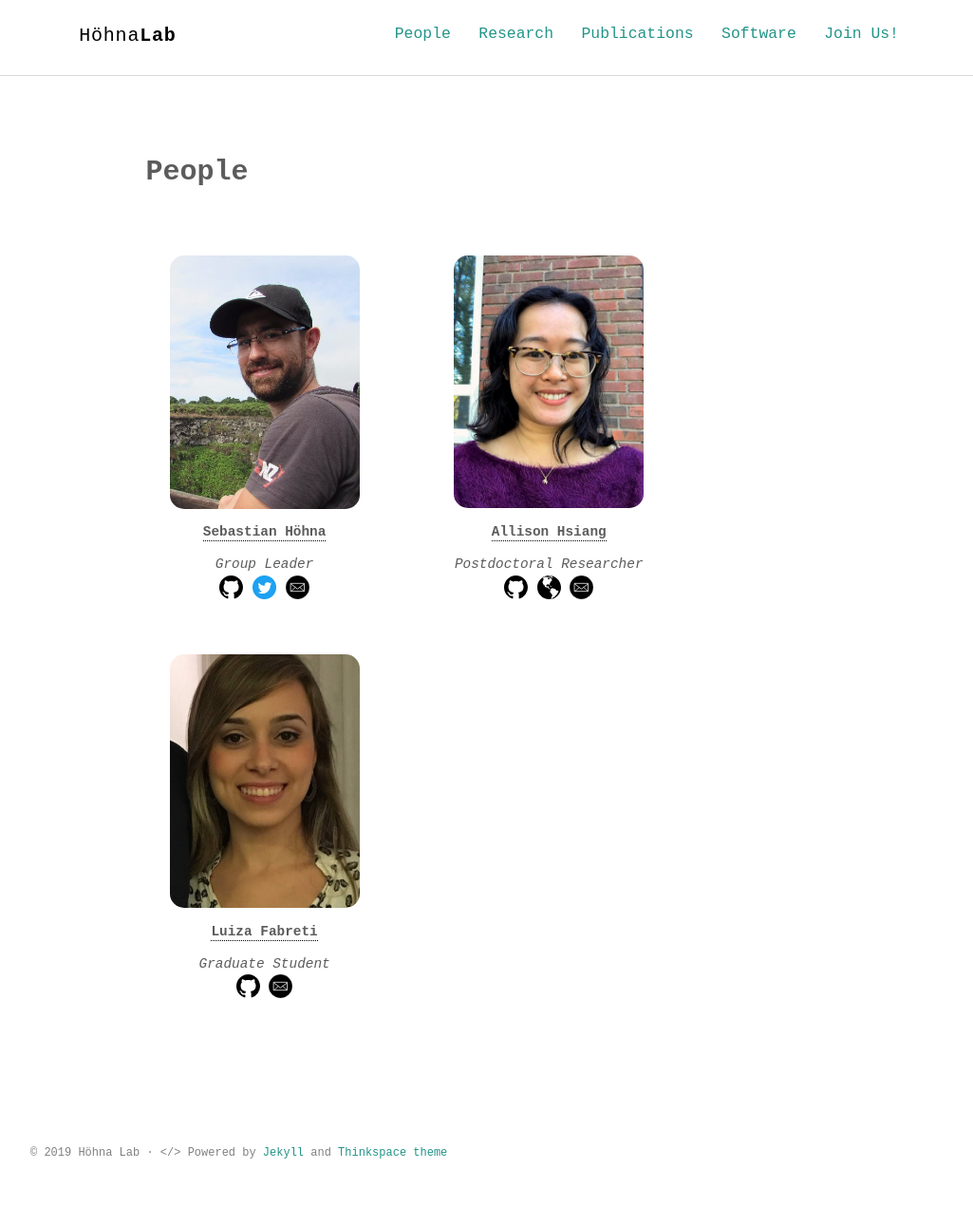
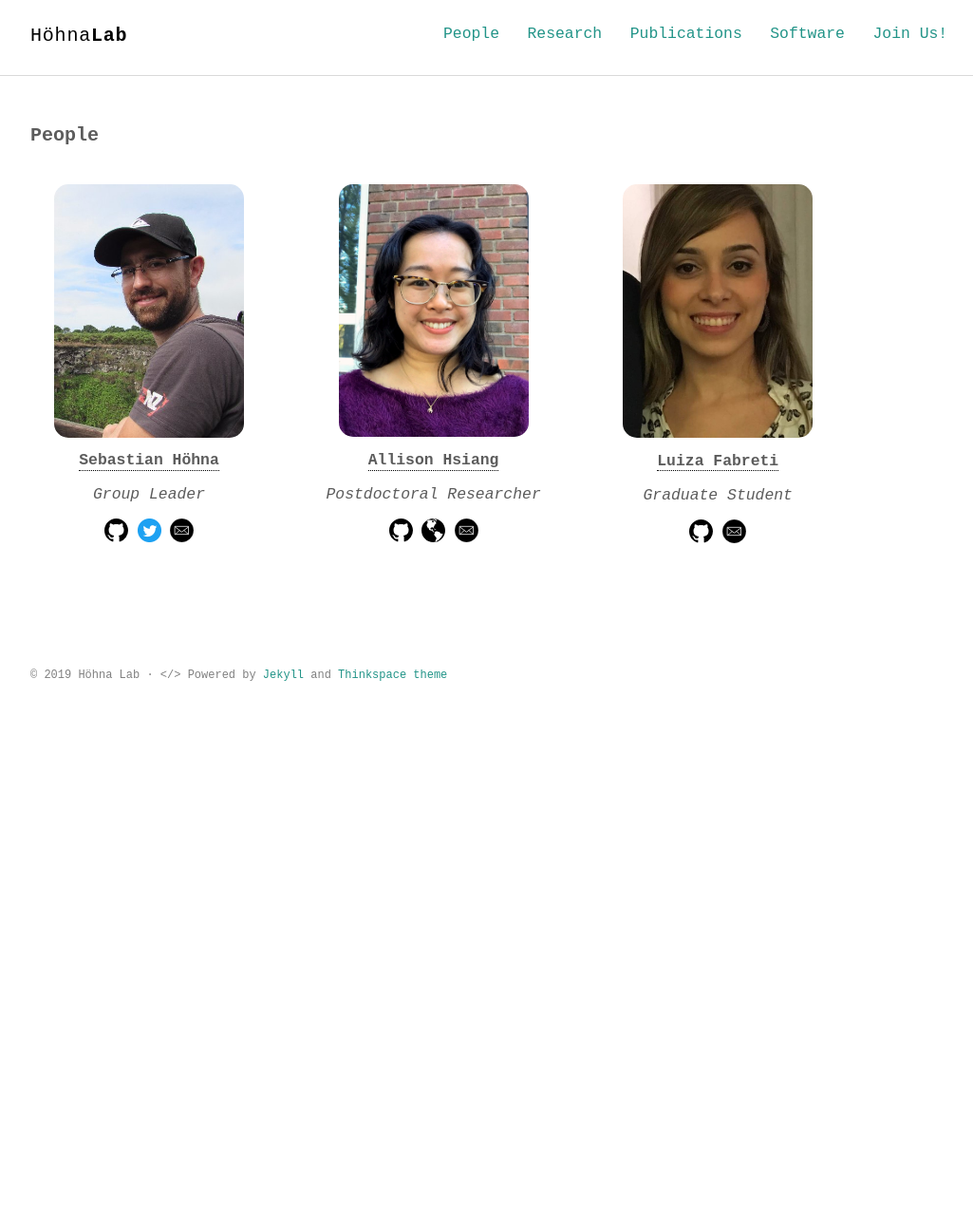
Before and after one commit to hoehnalab/hoehnalab.github.io, a Jekyll site: the page built from people.md, in a window 1280 px wide. Shown: the whole page at 95% size, without its empty margins (120-1145 px from the left). Built offline with Jekyll 4.4.1, drawn with Linux system fonts in a browser that asks for light colours; some web fonts are replaced; after the commit the page ends 927 px from its top, so only the background shows below that.

Commit message:
More responsiveness fixes

```diff
--- a/_layouts/page.html
+++ b/_layouts/page.html
@@ -4,9 +4,8 @@ layout: default
 
 <article class="page container">
   <header class="page-header">
-    <div class="container">
-    <h1 class="page-title">{{ page.title }}</h1>
-    </div>
+    <h4 class="page-title">{{ page.title }}</h4>
+    <br>
   </header>
   <div class="page-content">
     {{ content }}
--- a/assets/scss/_layout.scss
+++ b/assets/scss/_layout.scss
@@ -56,7 +56,7 @@ hr {
 .header {
     margin-left: auto;
     margin-right: auto;
-    max-width: 90%;
+    max-width: 100%;
 }
 
 .pull-left {
--- a/assets/scss/base/_typography.scss
+++ b/assets/scss/base/_typography.scss
@@ -60,9 +60,15 @@ p {
       margin: 0 0 $small-spacing;
   }
 
+  &.ttext {
+      font-size: calc(10px + 0.5vw);
+  }
+
   &.text {
-      font-size: calc(8px + 0.5vw);
+      font-size: calc(10px + 0.5vw);
+      margin: 0 0 $small-spacing;
   }
+
 }
 
 a {
--- a/people.md
+++ b/people.md
@@ -4,44 +4,40 @@ title: People
 permalink: /people/
 ---
 
-<div class="container">
+<div class="item">
+    <img class="rcornersimage" src="/assets/images/sebastian.jpg">
+    <h5><div class="tooltip"><p class="ttext">Sebastian Höhna</p>
+        <span class="tooltiptext">
+            I’m a computational biologist with focus on Bayesian phylogenetic inference. Natural selection by means of adaptation and genetic inheritance are key principles in evolutionary biology. Evolutionary relationships are commonly depicted by phylogenetic trees. Using phylogenetic methods we can learn about the evolutionary history of species and the processes that have contributed to present diversity. I’m developing statistical and computational methods to infer phylogenies from molecular sequence data. These methods additionally identify periods of adaptive genetic evolution at lineage or genes. Furthermore, I develop mathematical models to study macroevolutionary patterns, such as, diversification rate variation over time and among lineages and episodes of global mass extinctions.
+        </span>
+    </div></h5>
+        <p class="text"><em>Group Leader</em></p>
+        <a href="https://github.com/hoehna" target="_blank"><img src="/assets/icons/mark-github.svg" width="25px"></a>
+        <a href="https://twitter.com/sebastianhoehna?lang=en" target="_blank"><img src="/assets/icons/twitter.png" width="25px"></a>
+        <a href="mailto:hoehna@lmu.de"><img src="/assets/icons/mail.svg" width="25px"></a>
+</div>
 
-            <div class="item">
-                <img class="rcornersimage" src="/assets/images/sebastian.jpg">
-                <h5><div class="tooltip"><p class="text">Sebastian Höhna</p>
-                    <span class="tooltiptext">
-                        I’m a computational biologist with focus on Bayesian phylogenetic inference. Natural selection by means of adaptation and genetic inheritance are key principles in evolutionary biology. Evolutionary relationships are commonly depicted by phylogenetic trees. Using phylogenetic methods we can learn about the evolutionary history of species and the processes that have contributed to present diversity. I’m developing statistical and computational methods to infer phylogenies from molecular sequence data. These methods additionally identify periods of adaptive genetic evolution at lineage or genes. Furthermore, I develop mathematical models to study macroevolutionary patterns, such as, diversification rate variation over time and among lineages and episodes of global mass extinctions.
-                    </span>
-                </div></h5>
-                    <p class="text"><em>Group Leader</em></p>
-                    <a href="https://github.com/hoehna" target="_blank"><img src="/assets/icons/mark-github.svg" width="25px"></a>
-                    <a href="https://twitter.com/sebastianhoehna?lang=en" target="_blank"><img src="/assets/icons/twitter.png" width="25px"></a>
-                    <a href="mailto:hoehna@lmu.de"><img src="/assets/icons/mail.svg" width="25px"></a>
-            </div>
+<div class="item">
+    <img class="rcornersimage" src="/assets/images/allison.jpg">
+    <h5><div class="tooltip"><p class="ttext">Allison Hsiang</p>
+        <span class="tooltiptext">
+            My research uses statistical modeling, Bayesian inference, Big Data, and machine learning to understand morphological evolution and macroevolutionary patterns and processes. I am particularly interested in bringing a ‘next-generation’ approach (e.g., high-throughput automated data generation) to studying fossils and morphology in a phylogenetic context. I am also interested in the interplay between morphology and genetics, including methodological considerations during phylogenetic inference.
+        </span>
+    </div></h5>
+        <p class="text"><em>Postdoctoral Researcher</em></p>
+        <a href="https://github.com/ahsiang" target="_blank"><img src="/assets/icons/mark-github.svg" width="25px"></a>
+        <a href="https://ahsiang.github.io/" target="_blank"><img src="/assets/icons/globe.svg" width="25px"></a>
+        <a href="mailto:allison.hsiang@lmu.de"><img src="/assets/icons/mail.svg" width="25px"></a>
+</div>
 
-            <div class="item">
-                <img class="rcornersimage" src="/assets/images/allison.jpg">
-                <h5><div class="tooltip"><p class="text">Allison Hsiang</p>
-                    <span class="tooltiptext">
-                        My research uses statistical modeling, Bayesian inference, Big Data, and machine learning to understand morphological evolution and macroevolutionary patterns and processes. I am particularly interested in bringing a ‘next-generation’ approach (e.g., high-throughput automated data generation) to studying fossils and morphology in a phylogenetic context. I am also interested in the interplay between morphology and genetics, including methodological considerations during phylogenetic inference.
-                    </span>
-                </div></h5>
-                    <p class="text"><em>Postdoctoral Researcher</em></p>
-                    <a href="https://github.com/ahsiang" target="_blank"><img src="/assets/icons/mark-github.svg" width="25px"></a>
-                    <a href="https://ahsiang.github.io/" target="_blank"><img src="/assets/icons/globe.svg" width="25px"></a>
-                    <a href="mailto:allison.hsiang@lmu.de"><img src="/assets/icons/mail.svg" width="25px"></a>
-            </div>
-
-            <div class="item">
-                <img class="rcornersimage" src="/assets/images/luiza.jpg">
-                <h5><div class="tooltip"><p class="text">Luiza Fabreti</p>
-                    <span class="tooltiptext">
-                        I'm interested in computational and evolutionary biology. Specially, improving the way we model evolution. My research involves Bayesian phylogenetic inference and underlying topics such as, model selection, testing the adequacy of the most commonly used substitution models and assessing convergence of the Markov Chain Monte Carlo.
-                    </span>
-                </div></h5>
-                    <p class="text"><em>Graduate Student</em></p>
-                    <a href="https://github.com/lfabreti" target="_blank"><img src="/assets/icons/mark-github.svg" width="25px"></a>
-                    <a href="mailto:l.fabreti@lmu.de"><img src="/assets/icons/mail.svg" width="25px"></a>
-            </div>
-
+<div class="item">
+    <img class="rcornersimage" src="/assets/images/luiza.jpg">
+    <h5><div class="tooltip"><p class="ttext">Luiza Fabreti</p>
+        <span class="tooltiptext">
+            I'm interested in computational and evolutionary biology. Specially, improving the way we model evolution. My research involves Bayesian phylogenetic inference and underlying topics such as, model selection, testing the adequacy of the most commonly used substitution models and assessing convergence of the Markov Chain Monte Carlo.
+        </span>
+    </div></h5>
+        <p class="text"><em>Graduate Student</em></p>
+        <a href="https://github.com/lfabreti" target="_blank"><img src="/assets/icons/mark-github.svg" width="25px"></a>
+        <a href="mailto:l.fabreti@lmu.de"><img src="/assets/icons/mail.svg" width="25px"></a>
 </div>
```
Also changed, not shown: research.md (+1 -3 lines), software.md (+0 -4 lines).
